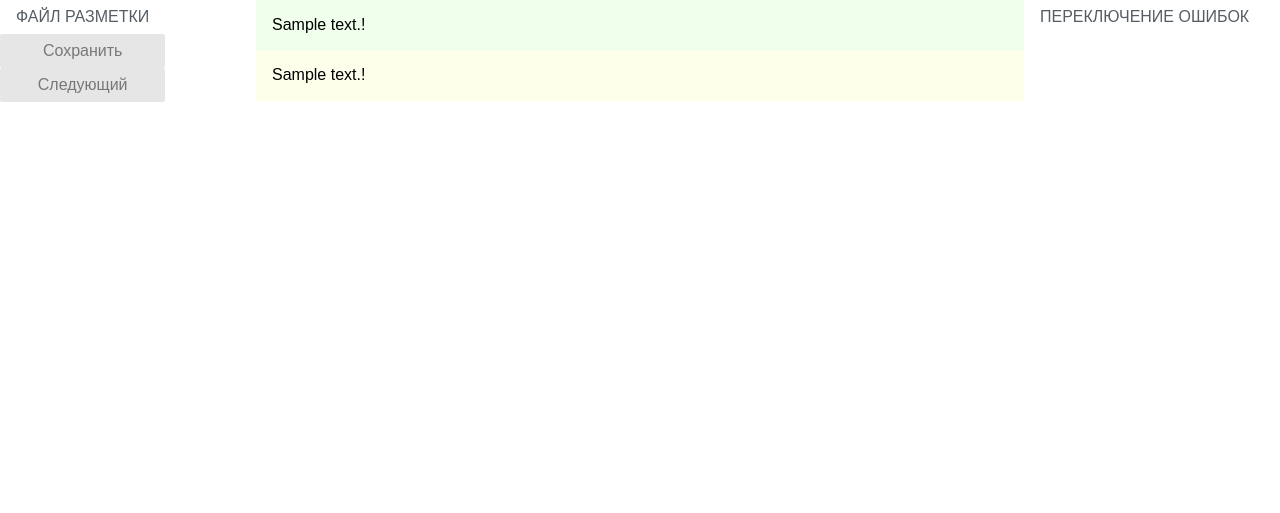
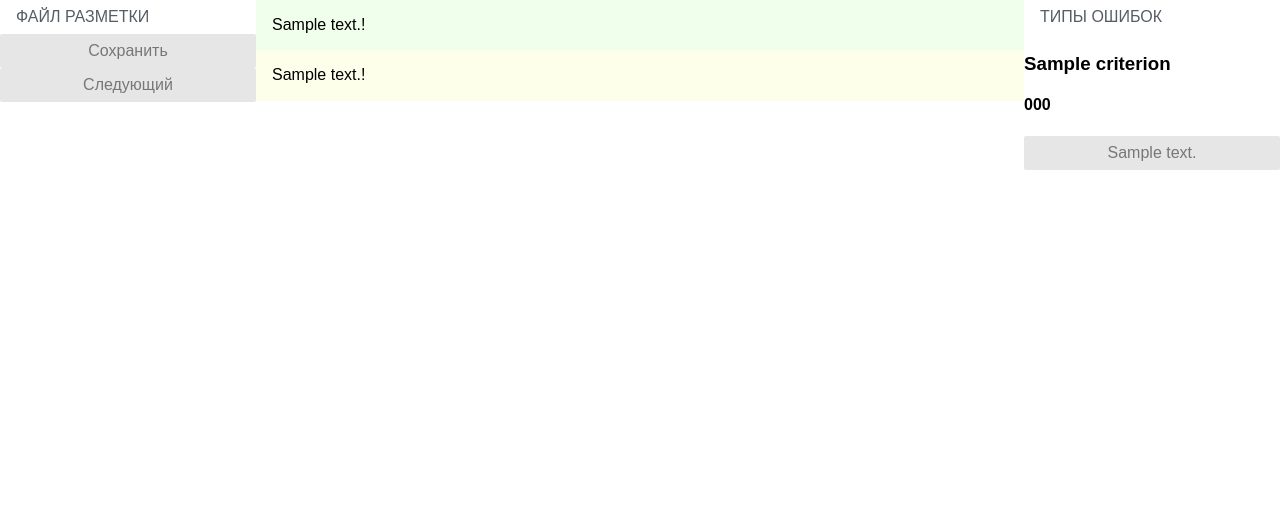
Before and after one commit to ilyamirin/Electronic, a Flask app: page / in a window 1280 px wide. Shown: the top 513 px of the page. Run offline with Flask 2, Linux system fonts and the light colour scheme; a database or web service that is not in the repository returns one stand-in record (values such as "Sample title"); parts of the project's set-up code (start-up, migrations or seed data) failed here and were passed over; some libraries are stand-ins or nearby versions.

Commit message:
finish multy-comments

```diff
--- a/Main.py
+++ b/Main.py
@@ -24,12 +24,17 @@ def get_errors():
     errors_collection = db.errors
     result = dict()
     for error in errors_collection.find():
-        if result.get(error['criterion']) is None:
-            result[error['criterion']] = dict()
-        elif result.get(error['criterion']).get(error['code']) is None:
-            result[error['criterion']][error['code']] = dict()
-        elif result.get(error['criterion']).get(error['code']).get(error['comment']) is None:
-            result[error['criterion']][error['code']][error['comment']] = {'description': error['description'], '_id': error['_id']}
+        criterion = error['criterion']
+        code = error['code']
+        comment = error['comment']
+        if comment == '':
+            comment = code
+        if result.get(criterion) is None:
+            result[criterion] = dict()
+        if result.get(criterion).get(code) is None:
+            result[criterion][code] = dict()
+        if result.get(criterion).get(code).get(comment) is None:
+            result[criterion][code][comment] = {'description': error['description'], '_id': str(error['_id'])}
     print(result)
     return result
 
--- a/static/text.js
+++ b/static/text.js
@@ -21,7 +21,7 @@ $.when( $.ready ).then(function() {
     }
 
     function markAndHightlightByRule(textToMark, errorCode, errorComment, description, replacement) {
-        var result = '<code style="color:red">(\\ ' + errorCode + ' </code><code style="color:green">' + errorComment + ' </code>\\ ' + textToMark
+        var result = '<code style="color:red">(\\ ' + errorCode + ' </code><code style="color:green">' + errorComment + ' \\</code> ' + textToMark
         if (description.length > 0) {
             result += ' <code style="color:green">:: ' + description + '</code>'
         }
@@ -54,11 +54,11 @@ $.when( $.ready ).then(function() {
 
     dialog = $( "#dialog-form" ).dialog({
         autoOpen: false,
-        height: 400,
+        height: 550,
         width: 500,
         modal: true,
         buttons: {
-            "Create new mistake": function() {
+            "Разметить ошибку": function() {
                 createNewMistake();
                 dialog.dialog( "close" );
             },
@@ -72,13 +72,15 @@ $.when( $.ready ).then(function() {
     });
 
     $(".error-button").click(function() {
+        var errorId = $(this).attr("id")
         var errorCode = $(this).attr("code")
-        var errorComment = $(this).attr("comment")
-        var errorDescription = $(this).attr("description")
+        var errorComment = $(this).text()
+        var errorDescription = $(this).attr("title")
         var selectedText = getSelectionText()
 
+        $("input#id").val(errorId)
         $("input#errorCode").val(errorCode)
-        $("input#errorComment").val(errorComment)
+        if(errorCode != errorComment) { $("input#errorComment").val(errorComment) }
         $("#errorDescription").val(errorDescription)
         $("input#selectedText").val(selectedText)
 
--- a/templates/text.html
+++ b/templates/text.html
@@ -12,11 +12,8 @@
     .text-body {
         padding: 1em
     }
-    .custom-restricted-width {
-        /* To limit the menu width to the content of the menu: */
-        display: inline-block;
-        /* Or set the width explicitly: */
-        /* width: 10em; */
+    .custom-restricted-height {
+        height: 30em;
     }
     .source-text {
         background-color: #f0ffeb
@@ -28,10 +25,9 @@
 </head>
 <body>
     <div class="pure-g">
-        <div class="pure-u-1-1">
-        </div>
+
         <div class="pure-u-1-5">
-            <div class="pure-menu custom-restricted-width">
+            <div class="pure-menu">
                 <a class="pure-menu-heading">Файл разметки</a>
                 <ul class="pure-menu-list">
                     <li class="pure-menu-item">
@@ -48,51 +44,37 @@
             <div class="text-body marked-text">{{ text.body }}!</div>
         </div>
         <div class="pure-u-1-5">
-            <div class="pure-menu custom-restricted-width">
-                <a class="pure-menu-heading">Переключение ошибок</a>
-                <ul class="pure-menu-list">
-                   {% for criterion in errors.keys() %}
+            <a class="pure-menu-heading">Типы ошибок</a>
+            <div class="pure-menu-scrollable custom-restricted-height">
+
+            <ul class="pure-menu-list">
+                {% for criterion in errors.keys() %}
+                    <h3>{{ criterion  }}</h3>
+                    {% for code in errors.get(criterion) %}
+                    <h4>{{ code  }}</h4>
                     <li class="pure-menu-item">
-                        <ul class="pure-menu-list">
-                        {% for code in errors.get(criterion) %}
-
-                            <li class="pure-menu-item">
-                                <ul class="pure-menu-list">
-                                {% for comment in errors.get(criterion).get(code) %}
-                                    <li class="pure-menu-item">
-                                    <a href="#"
-                                       id="{{ errors.get(criterion).get(code).get(comment)._id }}"
-                                       code="{{ code }}"
-                                       comment="{{ comment }}"
-                                       description="{{ errors.get(criterion).get(code).get(comment).description }}"
-                                       class="pure-menu-link pure-button error-button">
-                                        {{ code }} {{ comment }}
-                                    </a>
-                                    </li>
-                                {% endfor %}
-                                </ul>
-                            </li>
-
+                        {% for comment in errors.get(criterion).get(code) %}
+                            <a id="{{ errors.get(criterion).get(code).get(comment)._id }}" code="{{ code }}" title="{{ errors.get(criterion).get(code).get(comment).description }}" class="pure-menu-link pure-button error-button">{{ comment }}</a>
                         {% endfor %}
-                        </ul>
                     </li>
                     {% endfor %}
-                </ul>
+                {% endfor %}
+             </ul>
             </div>
         </div>
     </div>
 
-    <div id="dialog-form" title="Mark new mistake up">
+    <div id="dialog-form" title="Разметка ошибки">
         <form>
             <fieldset>
                 <input type="hidden" name="errorCode" id="errorCode" value="errorCode">
                 <input type="hidden" name="selectedText" id="selectedText" value="selectedText">
-                <p><label for="errorComment">Comment</label>
-                  <input type="text" name="errorComment" id="errorComment" value="Comment" class="text ui-widget-content ui-corner-all"></p>
-                <p><label for="errorDescription">Description</label>
-                <textarea name="errorDescription" id="errorDescription" class="text ui-widget-content ui-corner-all">Extended description</textarea></p>
-                <p><label for="replacement">Replacement</label>
-                <textarea name="replacement" id="replacement" class="text ui-widget-content ui-corner-all"></textarea></p>
+                <p><label for="errorComment">Комментарий</label>
+                  <input type="text" name="errorComment" id="errorComment" value="" class="text ui-widget-content ui-corner-all"></p>
+                <p><label for="errorDescription">Развернутое описание</label>
+                <textarea name="errorDescription" rows="7" cols="50" id="errorDescription" class="text ui-widget-content ui-corner-all">Extended description</textarea></p>
+                <p><label for="replacement">Правильная версия (если нужна)</label>
+                <textarea name="replacement" rows="7" cols="50" id="replacement" class="text ui-widget-content ui-corner-all"></textarea></p>
                 <!-- Allow form submission with keyboard without duplicating the dialog button -->
             </fieldset>
         </form>
```
